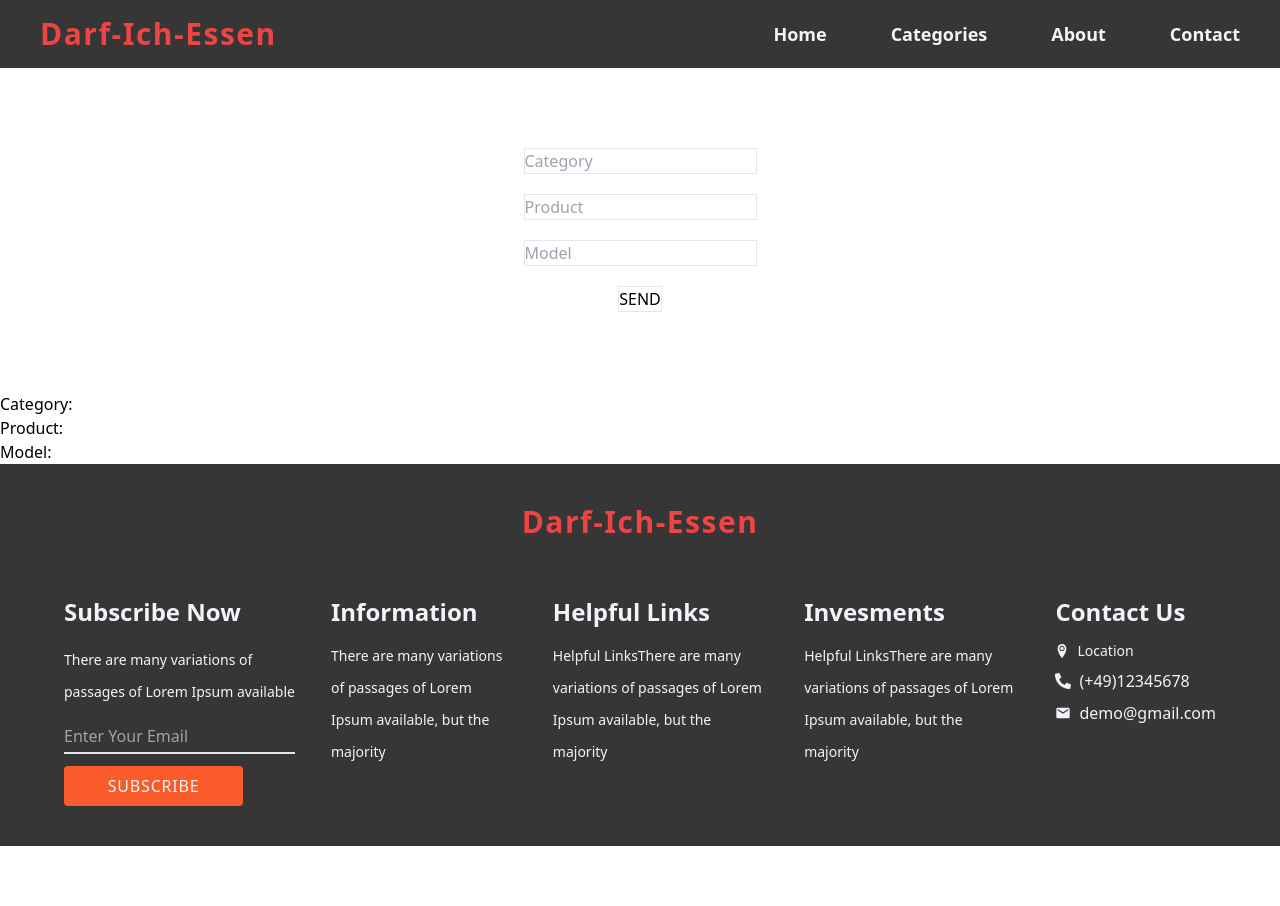
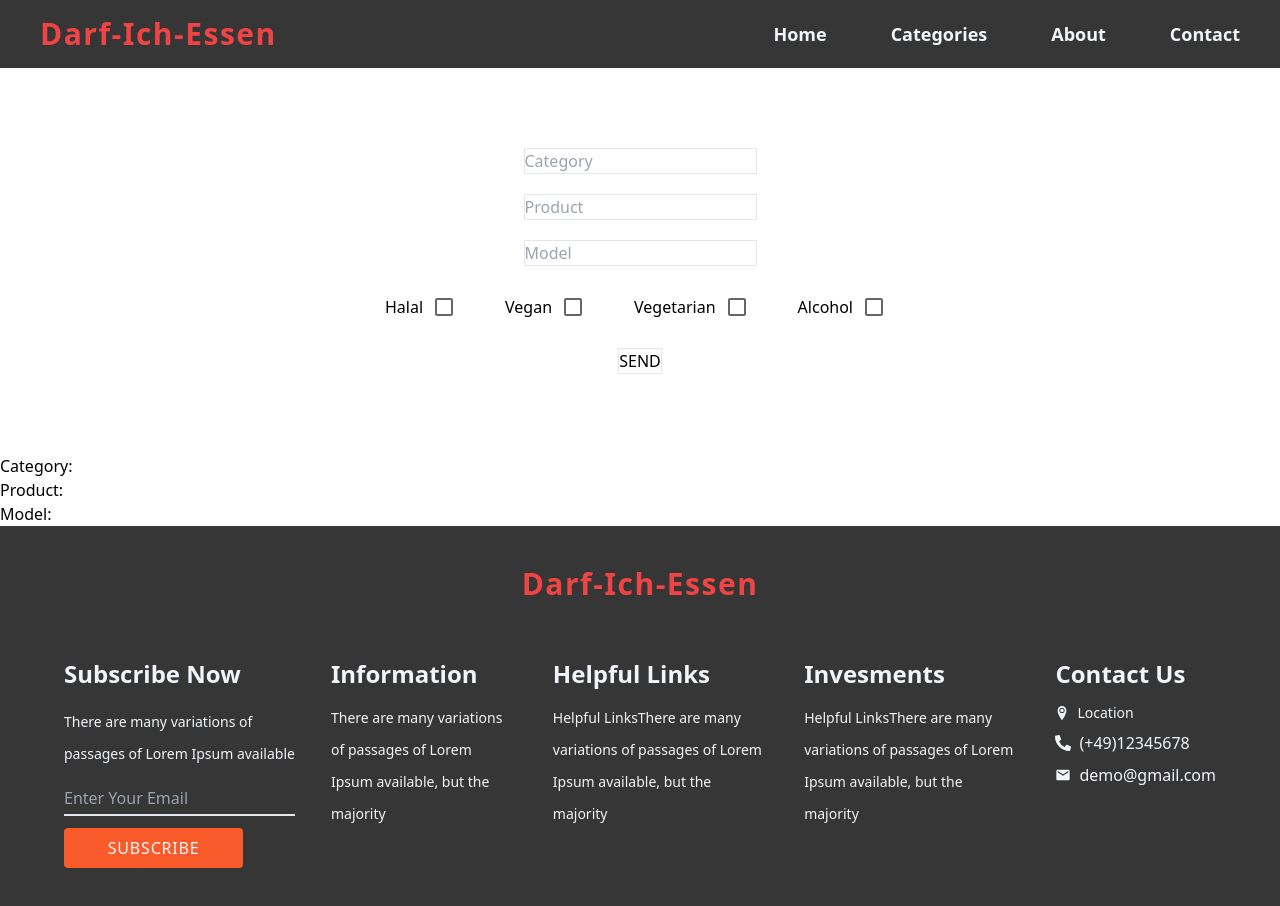
Before and after one commit to rizvan555/D.I.E., a Next.js app: page /addProduct in a window 1280 px wide. Before the commit the page ends 846 px from the top, so only its background shows below. Built offline with nearby package versions, Linux system fonts and the light colour scheme.

Commit message:
added new functions for addProduct

```diff
--- a/pages/addProduct/index.tsx
+++ b/pages/addProduct/index.tsx
@@ -1,5 +1,11 @@
+import { Checkbox } from '@mui/material';
 import { NextPage } from 'next';
 import { useState } from 'react';
+
+interface CheckboxItem {
+  title: string;
+  status: boolean;
+}
 
 const AddProduct: NextPage = () => {
   const [inputs, setInputs] = useState([
@@ -7,39 +13,54 @@ const AddProduct: NextPage = () => {
     { title: 'Product', type: 'text', placeholder: 'Product' },
     { title: 'Model', type: 'text', placeholder: 'Model' },
   ]);
+  const [checkboxes, setCheckboxes] = useState<CheckboxItem[]>([
+    { title: 'Halal', status: true },
+    { title: 'Vegan', status: true },
+    { title: 'Vegetarian', status: true },
+    { title: 'Alcohol', status: true },
+  ]);
   const [categoryValue, setCategoryValue] = useState('');
   const [productValue, setProductValue] = useState('');
   const [modelValue, setModelValue] = useState('');
-  const [submittedValuesCategory, setSubmittedValuesCategory] = useState({
-    category: '',
-  });
-  const [submittedValuesProduct, setSubmittedValuesProduct] = useState({
-    product: '',
-  });
-  const [submittedValuesModel, setSubmittedValuesModel] = useState({
-    model: '',
-  });
-  const handleSubmit = (e: any) => {
+  const [submittedValuesCategory, setSubmittedValuesCategory] = useState<{
+    category: string;
+  }>({ category: '' });
+  const [submittedValuesProduct, setSubmittedValuesProduct] = useState<{
+    product: string;
+  }>({ product: '' });
+  const [submittedValuesModel, setSubmittedValuesModel] = useState<{
+    model: string;
+  }>({ model: '' });
+
+  const handleSubmit = (e: React.FormEvent<HTMLFormElement>) => {
     e.preventDefault();
     if (categoryValue) {
-      setSubmittedValuesCategory({
-        category: categoryValue,
-      });
+      setSubmittedValuesCategory({ category: categoryValue });
       setCategoryValue('');
     }
     if (productValue) {
-      setSubmittedValuesProduct({
-        product: productValue,
-      });
+      setSubmittedValuesProduct({ product: productValue });
       setProductValue('');
     }
     if (modelValue) {
-      setSubmittedValuesModel({
-        model: modelValue,
-      });
+      setSubmittedValuesModel({ model: modelValue });
       setModelValue('');
     }
   };
+
+  const filterCheckboxes = (title: string) => {
+    const selectedCheckbox = checkboxes.find(
+      (checkbox) => checkbox.title === title
+    );
+    if (selectedCheckbox) {
+      selectedCheckbox.status = !selectedCheckbox.status;
+      setCheckboxes([...checkboxes]);
+    }
+  };
+
+  const selectedCheckboxTitles = checkboxes
+    .filter((checkbox) => !checkbox.status)
+    .map((checkbox) => checkbox.title);
 
   return (
     <div>
@@ -48,7 +69,7 @@ const AddProduct: NextPage = () => {
         className="flex flex-col gap-5 justify-center items-center m-20"
       >
         {inputs.map((input, index) => (
-          <div className="" key={index}>
+          <div key={index}>
             {input.title === 'Category' && (
               <input
                 value={categoryValue}
@@ -78,6 +99,17 @@ const AddProduct: NextPage = () => {
             )}
           </div>
         ))}
+        <ul className="flex items-center justify-center gap-10">
+          {checkboxes.map((checkbox, index) => (
+            <li key={index} className="flex items-center justify-center">
+              <p>{checkbox.title}</p>
+              <Checkbox
+                checked={!checkbox.status}
+                onClick={() => filterCheckboxes(checkbox.title)}
+              />
+            </li>
+          ))}
+        </ul>
         <button className="border" type="submit">
           SEND
         </button>
@@ -85,6 +117,11 @@ const AddProduct: NextPage = () => {
       <div>Category: {submittedValuesCategory.category}</div>
       <div>Product: {submittedValuesProduct.product}</div>
       <div>Model: {submittedValuesModel.model}</div>
+      {selectedCheckboxTitles.map((title, index) => (
+        <div key={index} className="">
+          {title}
+        </div>
+      ))}
     </div>
   );
 };
```
